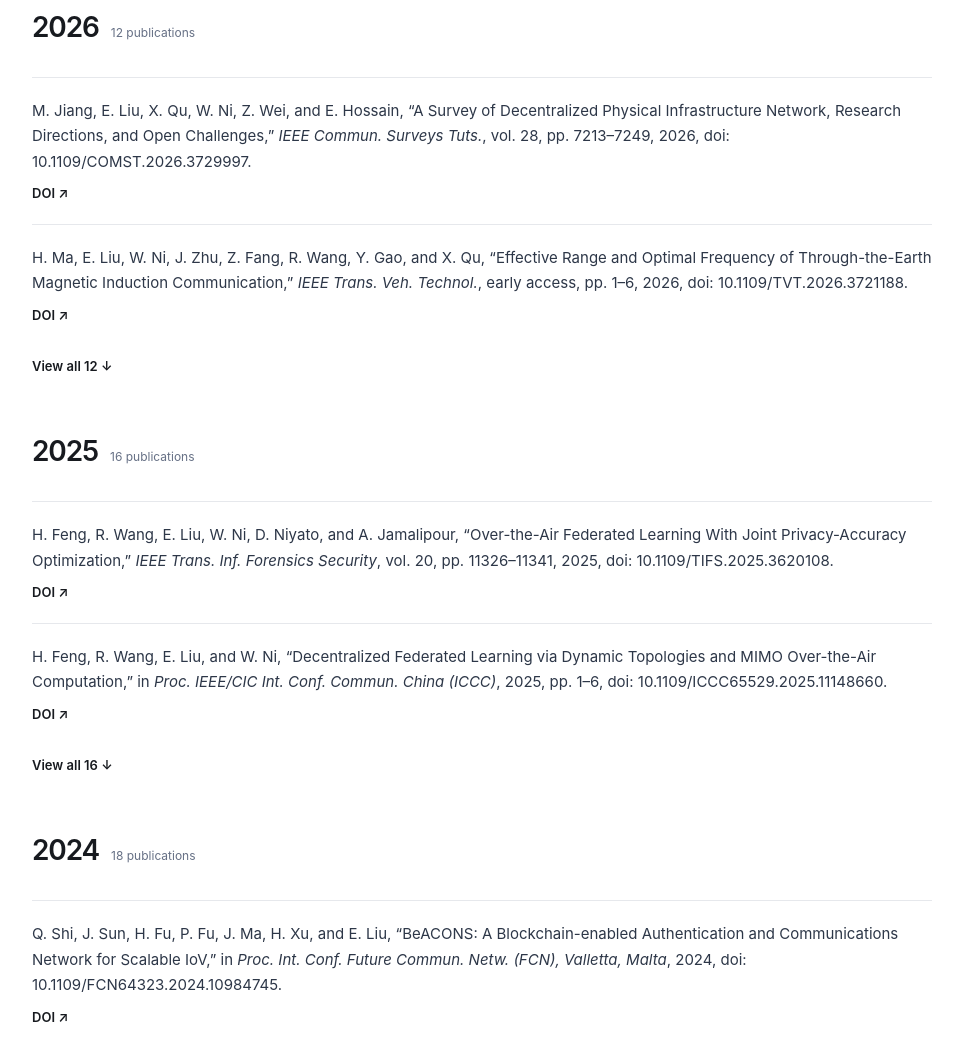
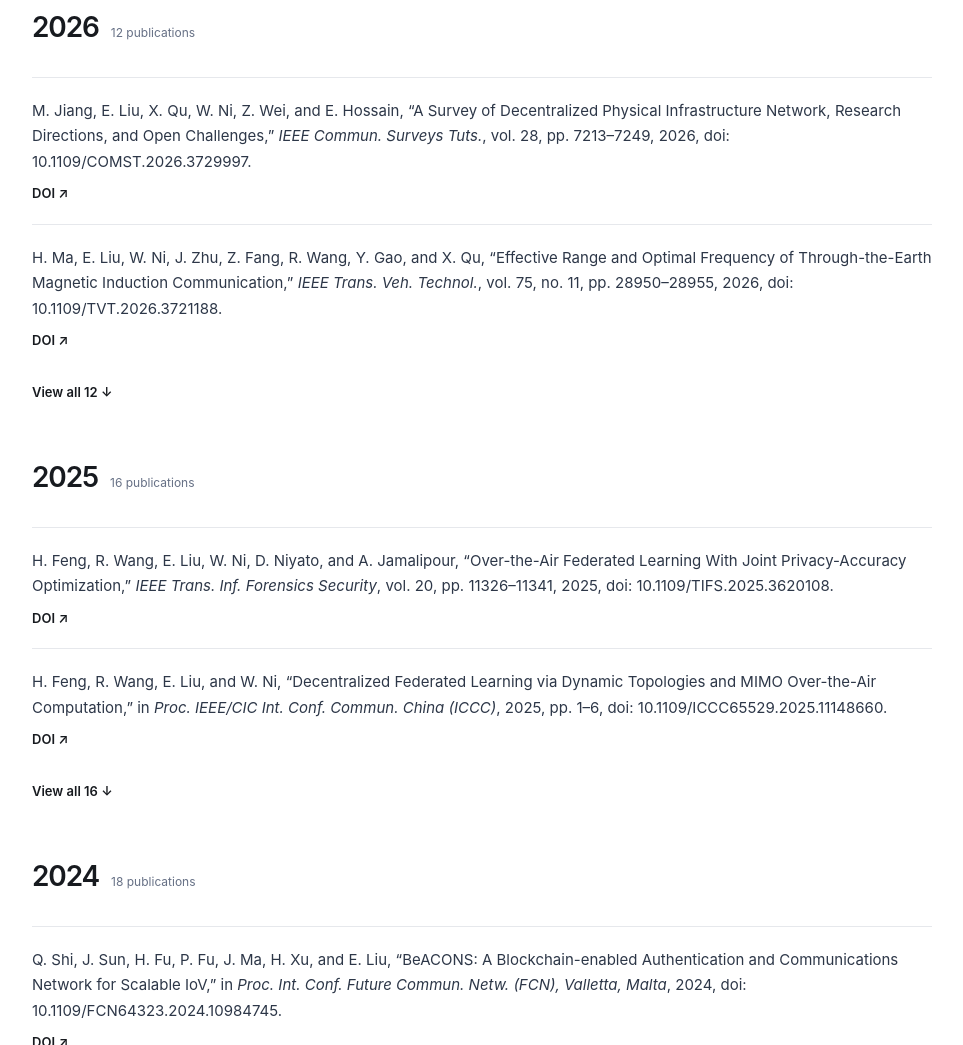
Before and after one commit to TJPAI/pai-web, a plain HTML site: page en/publications.html in a window 1280 px wide. Shown: the part 3471-4516 px from the top of the page, without its empty margins (158-1121 px from the left). Drawn offline with Linux system fonts and the light colour scheme.

Commit message:
Correct TVT final issue bibliographic citation per IEEE Xplore metadata screenshot

```diff
--- a/en/publications.html
+++ b/en/publications.html
@@ -12,7 +12,7 @@
 <article class="pub" data-pub-extra="0" data-publication-key="10.1109/COMST.2026.3729997"><p class="pub-reference">M. Jiang, E. Liu, X. Qu, W. Ni, Z. Wei, and E. Hossain, “A Survey of Decentralized Physical Infrastructure Network, Research Directions, and Open Challenges,” <em>IEEE Commun. Surveys Tuts.</em>, vol. 28, pp. 7213–7249, 2026, doi: 10.1109/COMST.2026.3729997.</p>
 <div class="pub-actions"><a href="https://doi.org/10.1109/COMST.2026.3729997" target="_blank" rel="noopener noreferrer">DOI ↗</a></div>
 </article>
-<article class="pub" data-pub-extra="0" data-publication-key="10.1109/TVT.2026.3721188"><p class="pub-reference">H. Ma, E. Liu, W. Ni, J. Zhu, Z. Fang, R. Wang, Y. Gao, and X. Qu, “Effective Range and Optimal Frequency of Through-the-Earth Magnetic Induction Communication,” <em>IEEE Trans. Veh. Technol.</em>, early access, pp. 1–6, 2026, doi: 10.1109/TVT.2026.3721188.</p>
+<article class="pub" data-pub-extra="0" data-publication-key="10.1109/TVT.2026.3721188"><p class="pub-reference">H. Ma, E. Liu, W. Ni, J. Zhu, Z. Fang, R. Wang, Y. Gao, and X. Qu, “Effective Range and Optimal Frequency of Through-the-Earth Magnetic Induction Communication,” <em>IEEE Trans. Veh. Technol.</em>, vol. 75, no. 11, pp. 28950–28955, 2026, doi: 10.1109/TVT.2026.3721188.</p>
 <div class="pub-actions"><a href="https://doi.org/10.1109/TVT.2026.3721188" target="_blank" rel="noopener noreferrer">DOI ↗</a></div>
 </article>
 <article class="pub is-collapsed" data-pub-extra="1" data-publication-key="10.1109/TNSE.2026.3710233"><p class="pub-reference">X. Qu, S. Han, E. Liu, Y. Geng, W. Ni, Y. Liu, R. Guo, and Y. Bi, “Privacy-Preserving Consensus-Oriented Aggregation for Federated Learning With Heterogeneity,” <em>IEEE Trans. Netw. Sci. Eng.</em>, vol. 13, pp. 10496–10514, 2026, doi: 10.1109/TNSE.2026.3710233.</p>
```
